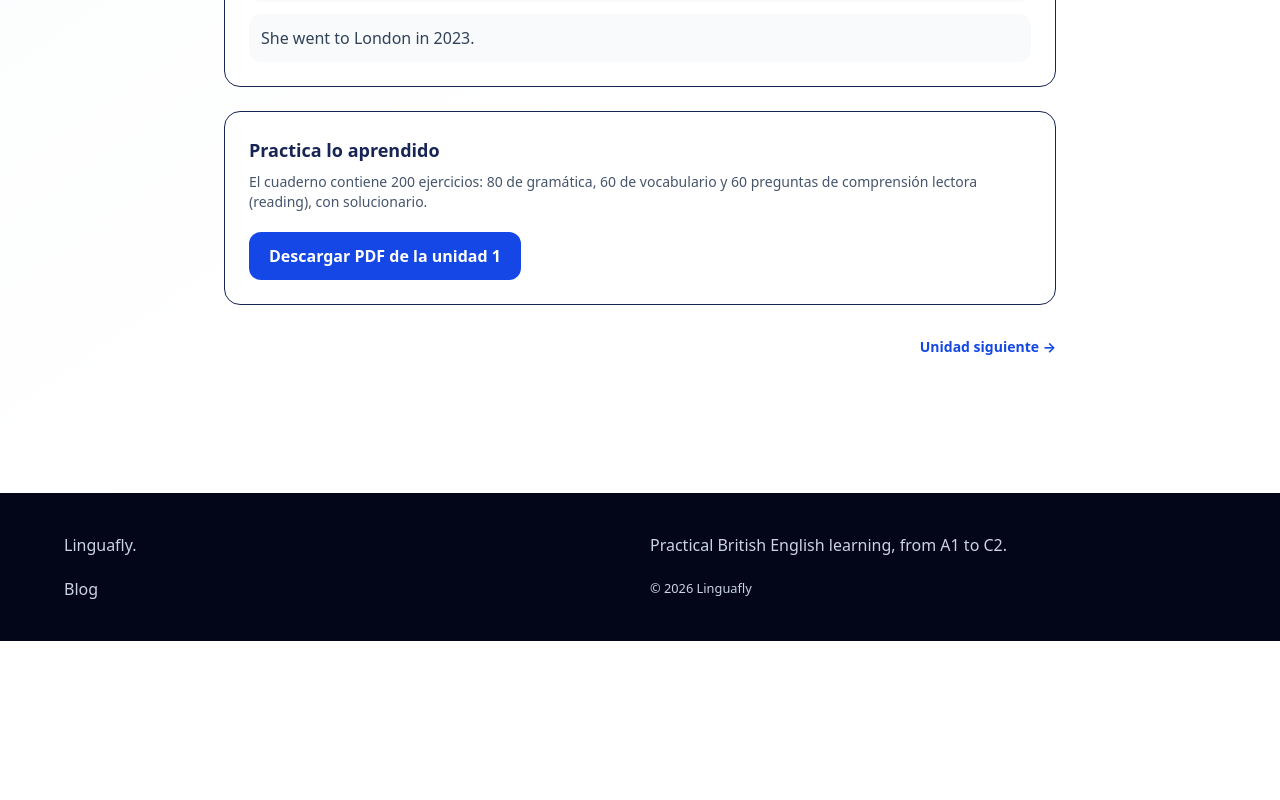
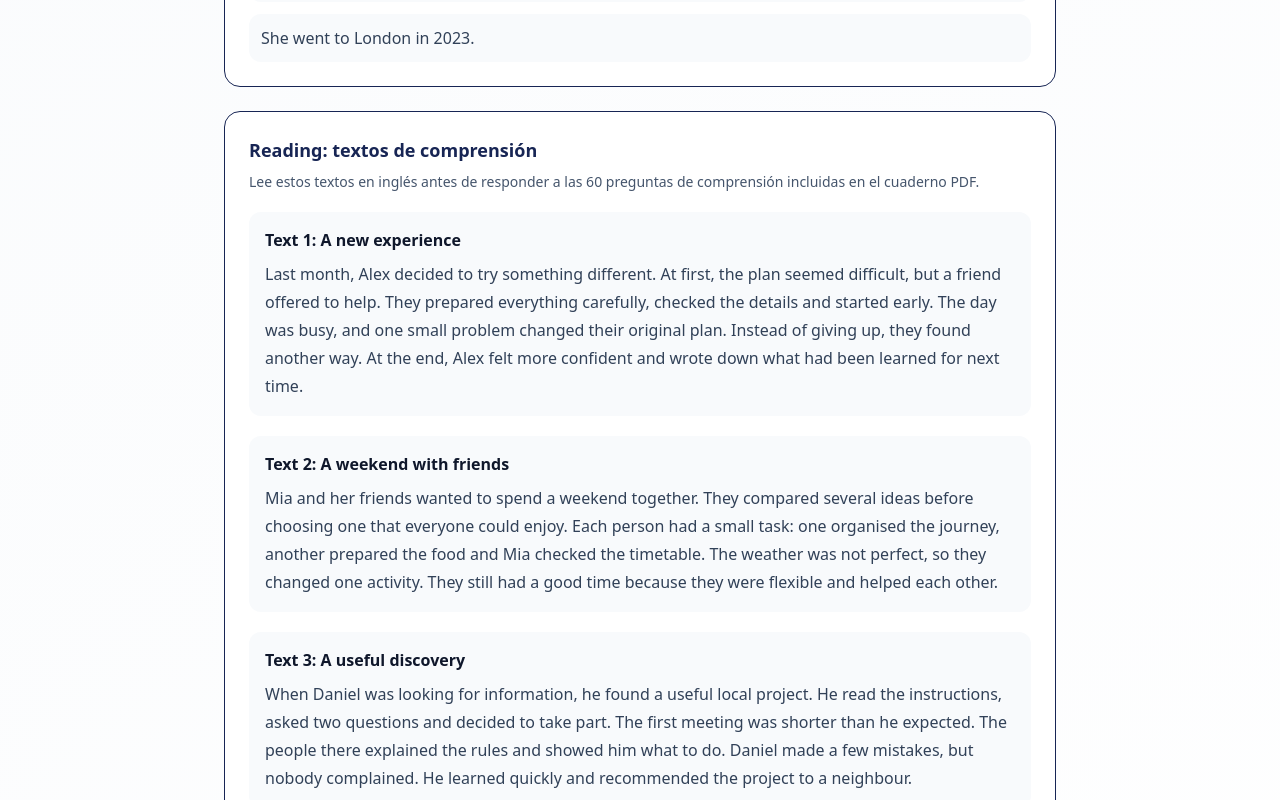
Before and after one commit to linguafly6-ui/linguaflynew2, a Next.js app: page /biblioteca-pdf/a2/unidad-1-past-simple-memorable-events in a window 1280 px wide. Shown: the part 1300-2100 px from the top of the page. Before the commit the page ends 1941 px from the top, so only its background shows below. Built offline with nearby package versions, Linux system fonts and the light colour scheme.

Commit message:
Display A2 reading passages on unit pages

```diff
--- a/app/biblioteca-pdf/a2/[slug]/page.tsx
+++ b/app/biblioteca-pdf/a2/[slug]/page.tsx
@@ -2,6 +2,7 @@ import type { Metadata } from "next";
 import Link from "next/link";
 import { notFound } from "next/navigation";
 import { A2_PDF_UNITS } from "@/lib/a2-pdf-units";
+import { getA2ReadingPassages } from "@/lib/a2-exercise-generator";
 
 type Props = { params: Promise<{ slug: string }> };
 
@@ -27,6 +28,7 @@ export default async function A2PdfUnitPage({ params }: Props) {
   const { slug } = await params;
   const unit = A2_PDF_UNITS.find((item) => item.slug === slug);
   if (!unit) notFound();
+  const readingPassages = getA2ReadingPassages();
 
   return (
     <main className="mx-auto min-h-screen max-w-4xl px-5 py-10 sm:px-8 sm:py-14">
@@ -62,6 +64,18 @@ export default async function A2PdfUnitPage({ params }: Props) {
         </ul>
       </section>
       <section className="mt-6 rounded-2xl border bg-white p-6">
+        <h2 className="text-lg font-extrabold">Reading: textos de comprensión</h2>
+        <p className="mt-2 text-sm text-slate-600">Lee estos textos en inglés antes de responder a las 60 preguntas de comprensión incluidas en el cuaderno PDF.</p>
+        <div className="mt-5 space-y-5">
+          {readingPassages.map((passage, index) => (
+            <article key={passage.title} className="rounded-xl bg-slate-50 p-4">
+              <h3 className="font-bold text-slate-900">Text {index + 1}: {passage.title}</h3>
+              <p className="mt-2 leading-7 text-slate-700">{passage.body}</p>
+            </article>
+          ))}
+        </div>
+      </section>
+      <section className="mt-6 rounded-2xl border bg-white p-6">
         <h2 className="text-lg font-extrabold">Practica lo aprendido</h2>
         <p className="mt-2 text-sm text-slate-600">El cuaderno contiene 200 ejercicios: 80 de gramática, 60 de vocabulario y 60 preguntas de comprensión lectora (reading), con solucionario.</p>
         <a href={`/api/biblioteca-pdf/a2/${unit.slug}`} className="mt-5 inline-flex rounded-xl bg-blue-700 px-5 py-3 font-bold text-white">Descargar PDF de la unidad {unit.number}</a>
```
